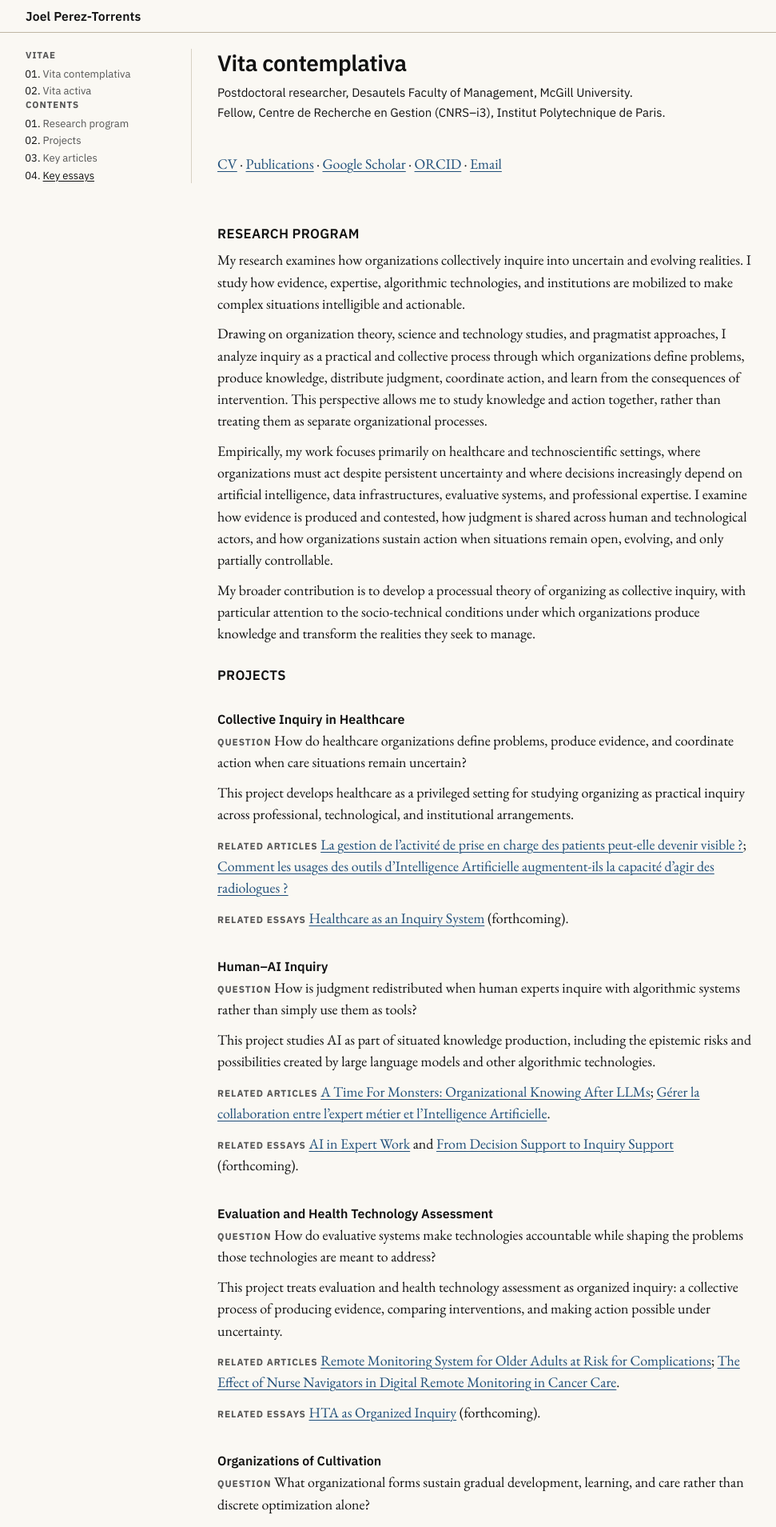
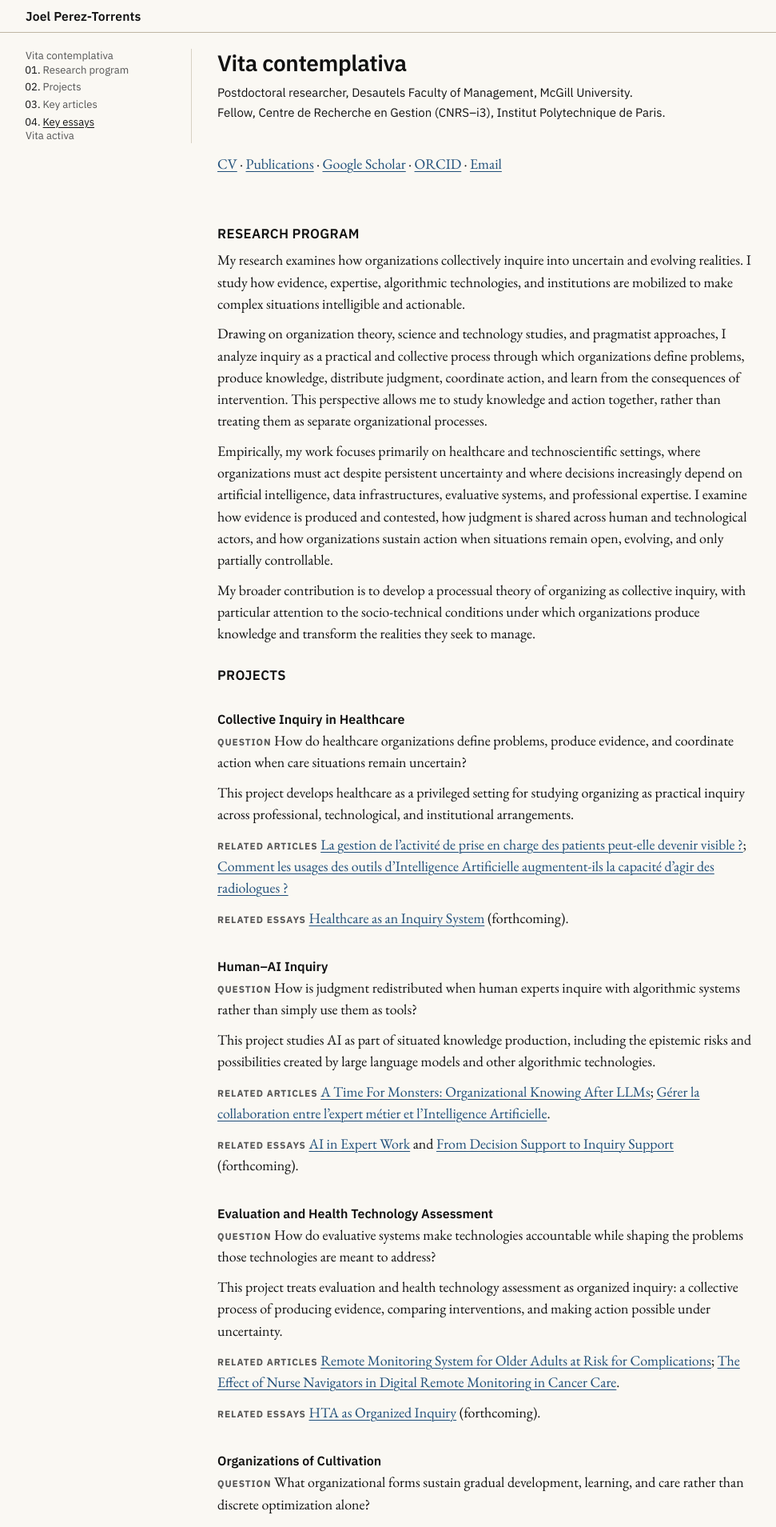
Before and after one commit to JPTorrents/jptorrents.github.io, a Jekyll site: the page built from _pages/index.md, in a window 1280 px wide. Shown: the top 1909 px of the page at 80% size, without its empty margins (32-1003 px from the left). Built offline with Jekyll 4.4.1, drawn with Linux system fonts in a browser that asks for light colours.

Commit message:
Restructure vita contemplativa navigation

```diff
--- a/_pages/index.md
+++ b/_pages/index.md
@@ -29,18 +29,18 @@ person_schema: true
 </p>
 
   <nav class="toc" aria-label="Vita contemplativa sections">
-    <p class="toc-title">Vitae</p>
-    <ol class="toc-pages">
-      <li><a href="{{ '/' | relative_url }}" aria-current="page">Vita contemplativa</a></li>
-      <li><a href="{{ '/vita-activa/' | relative_url }}">Vita activa</a></li>
-    </ol>
-    <p class="toc-title">Contents</p>
-      <ol>
+    <div class="toc-group is-current">
+      <a class="toc-heading" href="{{ '/' | relative_url }}" aria-current="page">Vita contemplativa</a>
+      <ul>
         <li><a href="#research-program">Research program</a></li>
         <li><a href="#projects">Projects</a></li>
         <li><a href="#key-articles">Key articles</a></li>
         <li><a href="#key-essays">Key essays</a></li>
-    </ol>
+      </ul>
+    </div>
+    <div class="toc-group">
+      <a class="toc-heading" href="{{ '/vita-activa/' | relative_url }}">Vita activa</a>
+    </div>
   </nav>
 
   <div class="document-body">
```
